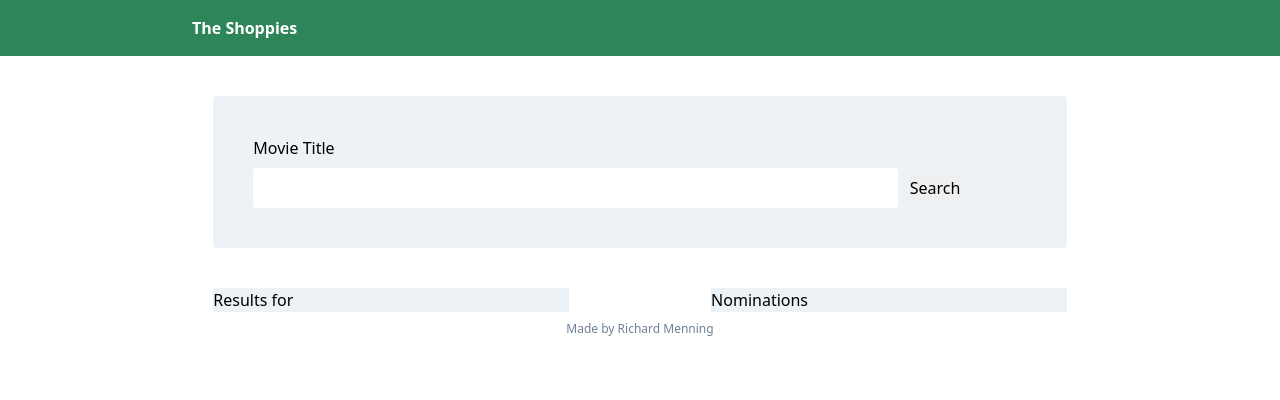
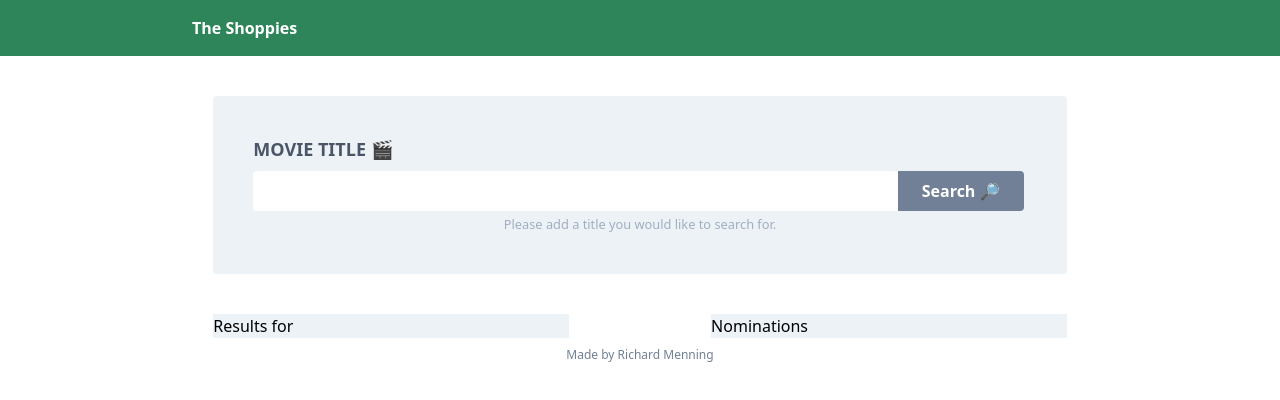
Before and after one commit to RichardMEN11/challenge, a Gatsby site: page / in a window 1280 px wide. Built offline with nearby package versions, Linux system fonts and the light colour scheme; Gatsby itself is replaced by a stand-in of ours.

Commit message:
searchbar as own component

```diff
--- /dev/null
+++ b/src/components/SearchBar.js
@@ -0,0 +1,41 @@
+import React from "react"
+
+const SearchBar = ({ handleSubmit, setSearchTerm, searchTerm }) => {
+  return (
+    <section className="w-full h-1/3 flex justify-center">
+      <form
+        className="bg-gray-200 w-8/12 my-10 p-10 rounded"
+        onSubmit={e => {
+          e.preventDefault()
+          handleSubmit()
+        }}
+      >
+        <label
+          htmlFor="title"
+          className="block mb-2 text-lg text-gray-700 uppercase font-bold"
+        >
+          Movie Title <span role="img">🎬</span>
+        </label>
+        <input
+          type="text"
+          name="title"
+          onChange={e => {
+            setSearchTerm(e.target.value)
+          }}
+          value={searchTerm}
+          className="py-2 px-3 w-10/12 rounded-l text-grey-darkest"
+        />
+        <input
+          type="submit"
+          value="Search 🔎"
+          className="bg-gray-600 py-2 px-6 text-white rounded-r font-bold cursor-pointer hover:bg-gray-500"
+        />
+        <small className="text-gray-500 text-center block mt-1">
+          Please add a title you would like to search for.
+        </small>
+      </form>
+    </section>
+  )
+}
+
+export default SearchBar
--- a/src/pages/index.js
+++ b/src/pages/index.js
@@ -1,6 +1,7 @@
 import React, { useState } from "react"
 import Layout from "../components/Layout"
 import axios from "axios"
+import SearchBar from "../components/SearchBar"
 
 const IndexPage = () => {
   const [searchTerm, setSearchTerm] = useState("")
@@ -19,29 +20,11 @@ const IndexPage = () => {
   }
   return (
     <Layout>
-      <section className="w-full h-1/3 flex justify-center">
-        <form
-          className="bg-gray-200 w-8/12 my-10 p-10 rounded"
-          onSubmit={e => {
-            e.preventDefault()
-            handleSubmit()
-          }}
-        >
-          <label htmlFor="title" className="block mb-2">
-            Movie Title
-          </label>
-          <input
-            type="text"
-            name="title"
-            onChange={e => {
-              setSearchTerm(e.target.value)
-            }}
-            value={searchTerm}
-            className="py-2 px-1 w-10/12 rounded"
-          />
-          <input type="submit" value="Search" className="ml-3" />
-        </form>
-      </section>
+      <SearchBar
+        handleSubmit={handleSubmit}
+        setSearchTerm={setSearchTerm}
+        searchTerm={searchTerm}
+      />
       <section className="mx-auto w-8/12 h-1/3 flex justify-between">
         <div className="bg-gray-200 w-5/12">
           <h3>Results for {searchTerm}</h3>
```
